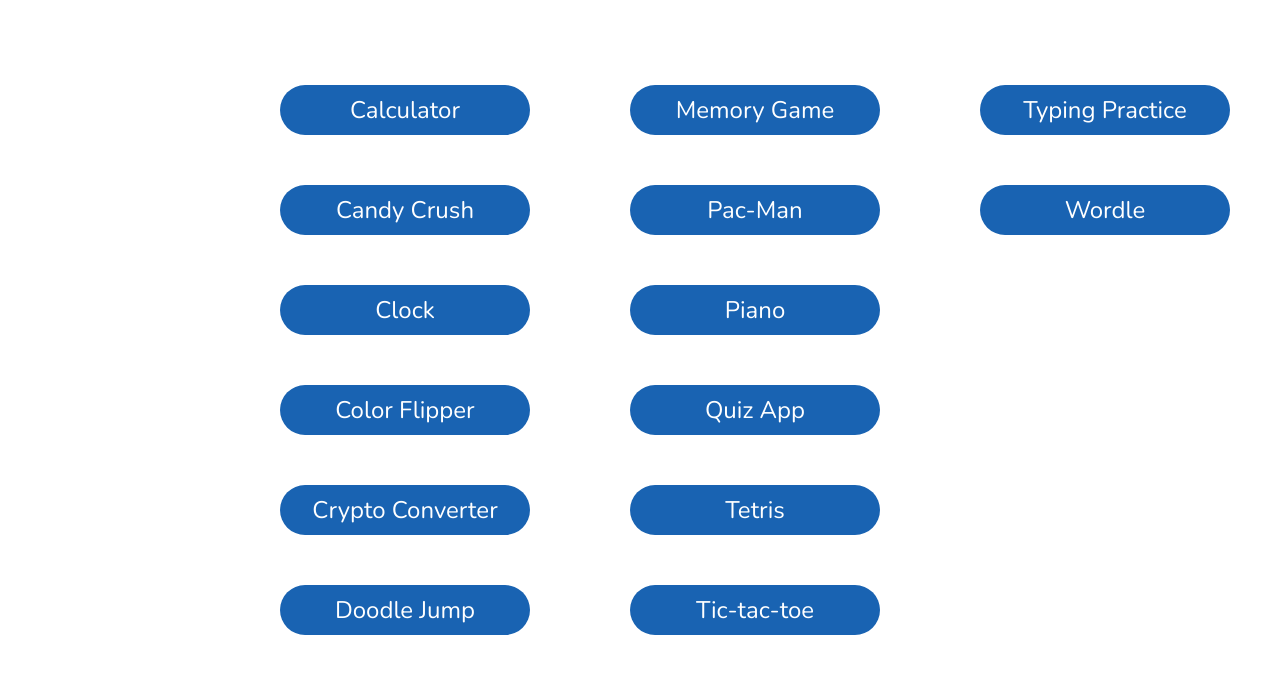
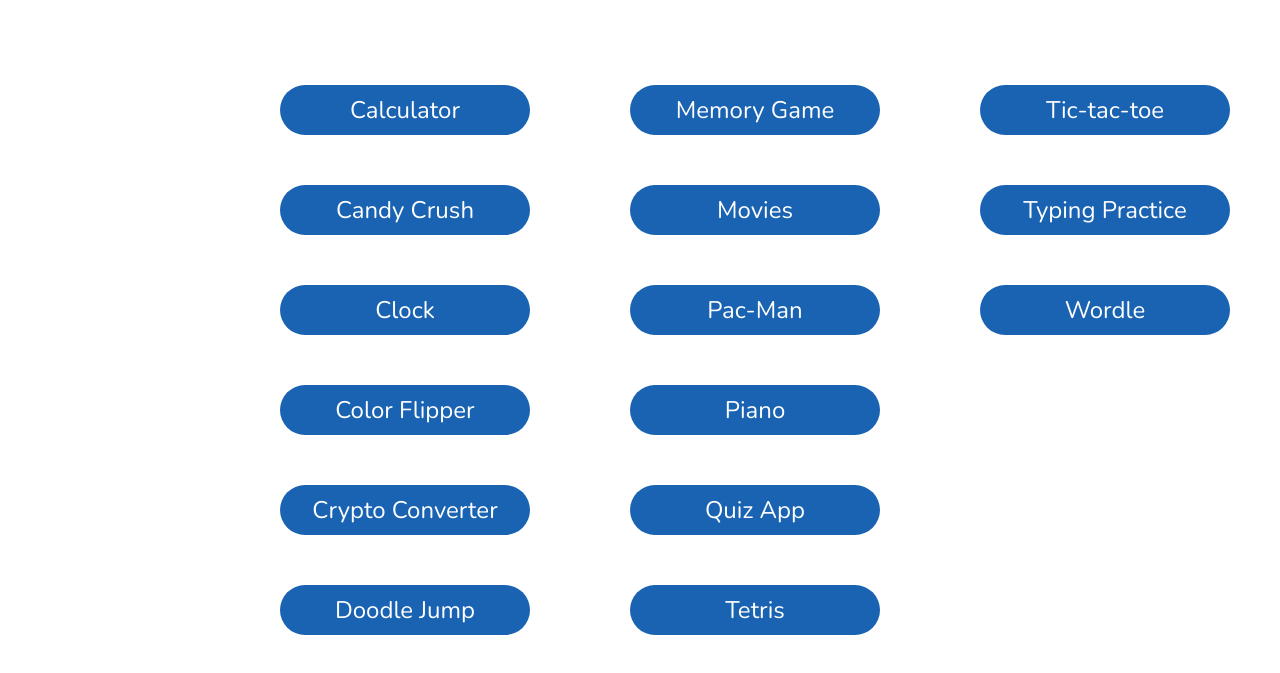
Before and after one commit to derekprieur/portfolio-main, a plain HTML site: page Pages/projects.html in a window 1280 px wide. Shown: the part 69-742 px from the top of the page. Drawn offline with nearby package versions, Linux system fonts and the light colour scheme.

Commit message:
added movies react project

```diff
--- a/Pages/projects.html
+++ b/Pages/projects.html
@@ -43,6 +43,8 @@
                 <li class="project-item"><a href="https://derekprieur.github.io/memorygame/" target="_blank">Memory Game
                     </a>
                 </li>
+                <li class="project-item"><a href="https://derekprieur.github.io/movies/" target="_blank">Movies </a>
+                </li>
                 <li class="project-item"><a href="https://derekprieur.github.io/pacman/" target="_blank">Pac-Man </a>
                 </li>
                 </li>
```
